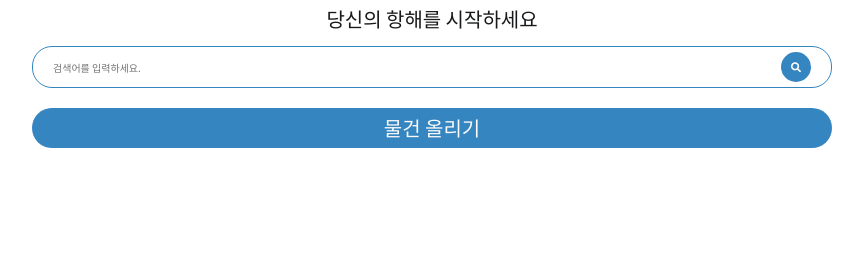
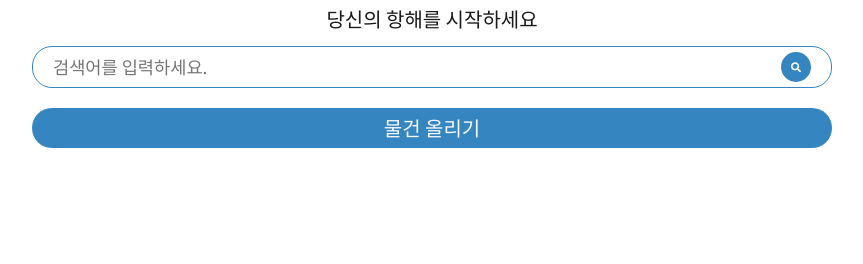
Before and after one commit to msmn1729/Hanghae-shop, a Flask app: page / in a window 1280 px wide. Shown: the part 185-449 px from the top of the page, without its empty margins (208-1071 px from the left). Run offline with Flask 2, Linux system fonts and the light colour scheme; some libraries are stand-ins or nearby versions.

Commit message:
fix: 검색창의 글씨가 작아 잘 보이지 않았던 문제 수정

```diff
--- a/templates/goods.html
+++ b/templates/goods.html
@@ -100,6 +100,9 @@
         }
 
         #search-box > input {
+
+            font-size: var(--text-small);
+
             /* Tell the input to use all the available space */
             flex-grow: 2;
             /* And hide the input's outline, so the form looks like the outline */
--- a/templates/main.html
+++ b/templates/main.html
@@ -104,6 +104,9 @@
         }
 
         #search-box > input {
+
+            font-size: var(--text-small);
+
             /* Tell the input to use all the available space */
             flex-grow: 2;
             /* And hide the input's outline, so the form looks like the outline */
```
